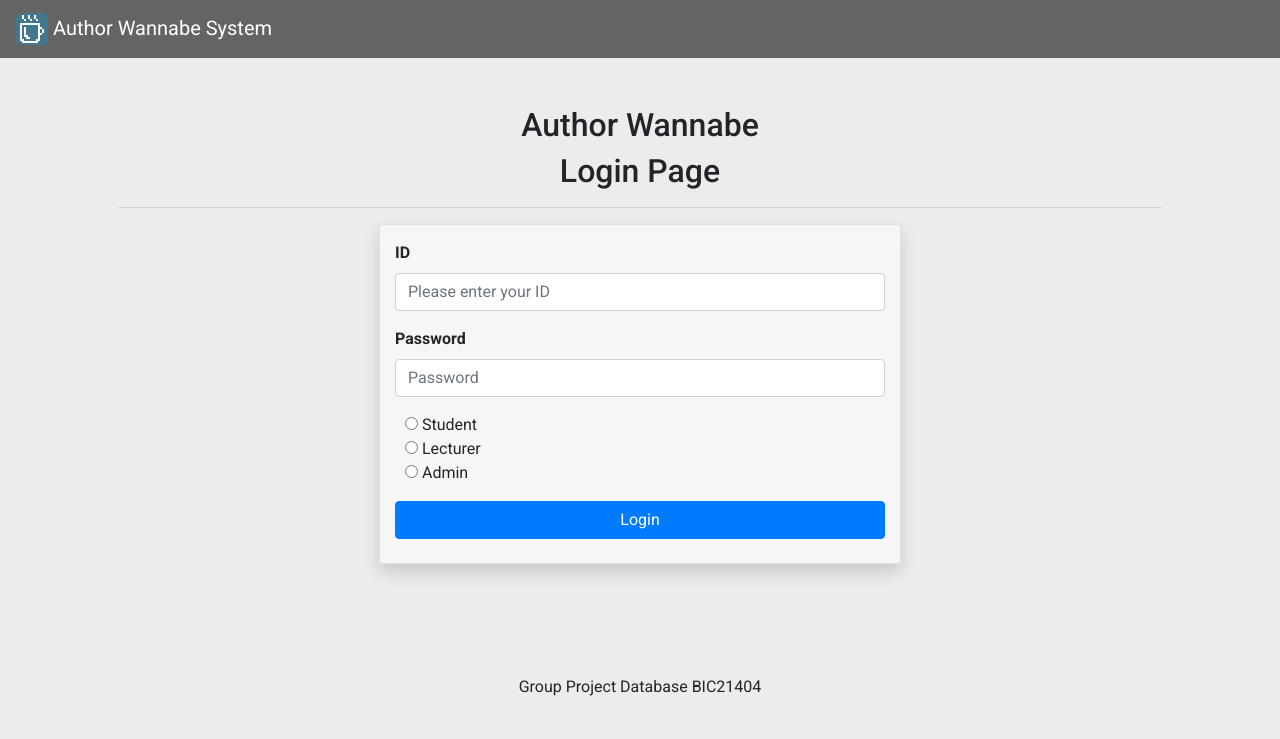
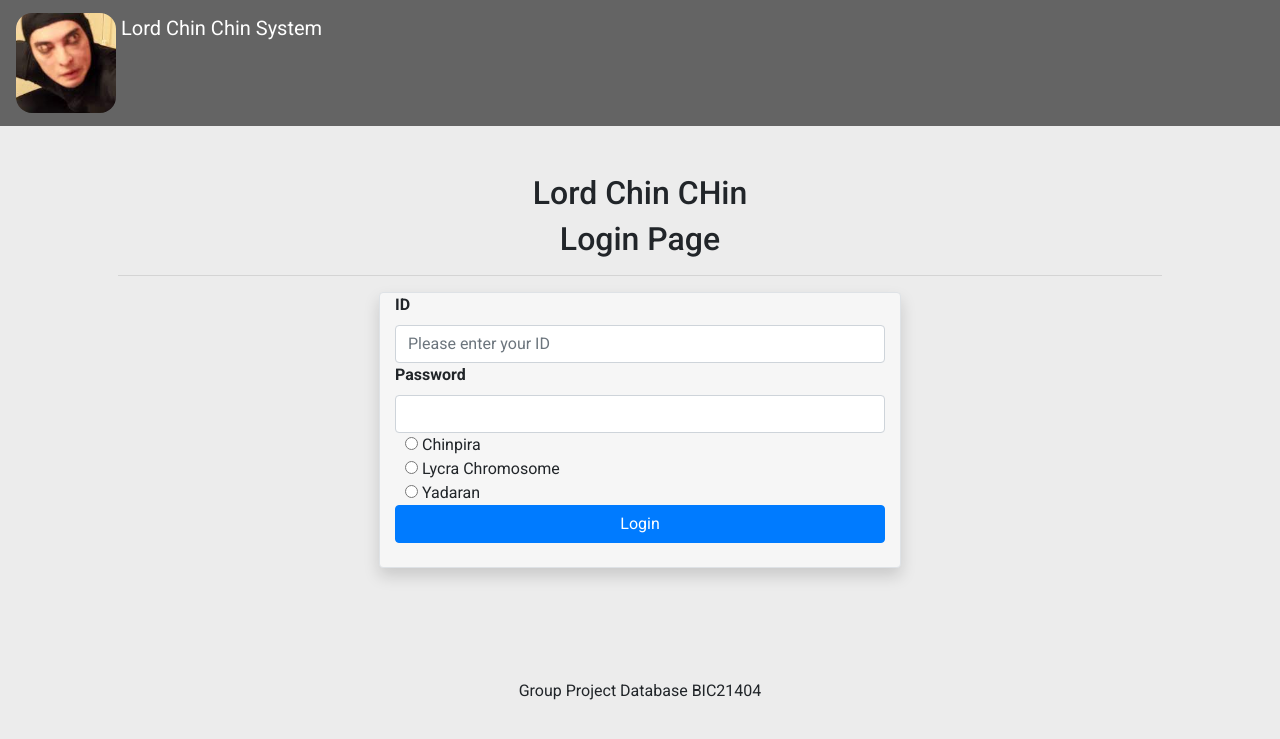
Before and after one commit to sydkif/db-project, a PHP site: page / in a window 1280 px wide. Shown: the top 739 px of the page. Run offline with PHP 8.4, Linux system fonts and the light colour scheme.

Commit message:
login page
din's branch

```diff
--- a/index.php
+++ b/index.php
@@ -4,36 +4,41 @@ $_SESSION['status'] = null;
 $_SESSION['msg'] = null;
 ?>
 
+
 <!-- Login Form START -->
 <div class="container p-5">
-    <h2 style="text-align: center;">Author Wannabe</h2>
+    <h2 style="text-align: center;">Lord Chin CHin</h2>
     <h2 style="text-align: center;">Login Page</h2>
     <hr>
+
     <div class="col-xl-6 col-lg-6 col col-md-10 col-sm-12 form-box border rounded mt-6 shadow" style="margin:auto; background-color:rgb(246, 246, 246) ;">
-        <form class="mt-3">
-            <div class="form-group">
+    <form  method="post">
+        <div>
             <label for="inputId"><b>ID</b></label>
-                <input type="text" class="form-control" id="inputId" placeholder="Please enter your ID">
+            <input type="text" class="form-control" name="inputId" placeholder="Please enter your ID" required id="inputId" />
         </div>
-            <div class="form-group">
+        <div>
+
             <label for="inputPassword"><b>Password</b></label>
-                <input type="password" class="form-control" id="inputPassword" placeholder="Password">
+            <input type="password" class="form-control" name="txt_password" required>
+
         </div>
-            <div class="form-group" style="margin-left: 10px;">
+        <div style="margin-left: 10px;">
             <label class="form-check-label"><input type="radio" name="account_type" id="student">
-                    Student</label><br>
+                Chinpira</label><br>
             <label class="form-check-label"><input type="radio" name="account_type" id="lecturer">
-                    Lecturer</label><br>
+                Lycra Chromosome</label><br>
             <label class="form-check-label"><input type="radio" name="account_type" id="admin">
-                    Admin</label><br>
+                Yadaran</label><br>
         </div>
-            <button onclick="nextPage()" type="button" class="btn btn-primary btn-block" id="login">Login</button>
+        <button href="admin/register/student.php" type="submit" class="btn btn-primary btn-block" id="login">Login</button>
         </form>
+
         <br>
     </div>
 </div>
+
 <!-- Login Form END -->
-
 <script>
     function nextPage() {
         if (document.getElementById('student').checked)
@@ -47,4 +52,5 @@ $_SESSION['msg'] = null;
     }
 </script>
 
+
 <?php include('templates/footer.php') ?>
--- a/templates/header.php
+++ b/templates/header.php
@@ -19,14 +19,14 @@
     <link rel="stylesheet" href="/css/style.css">
     <link rel="stylesheet" href="https://cdn.jsdelivr.net/npm/bootstrap-icons@1.5.0/font/bootstrap-icons.css">
 
-    <title>Author Wannabe System</title>
+    <title>Lord Chin Chin System</title>
 </head>
 
 <body>
     <!-- Header -->
     <nav class="navbar navbar-dark" style="background-color: #646464 ;">
         <a class="navbar-brand" href="/">
-            <img src="/img/logo.svg" width="32" height="32" class="d-inline-block align-top" alt="">
-            Author Wannabe System
+            <img src="/img/logo.jpg" width="100" height="100" class="d-inline-block align-top" alt="">
+            Lord Chin Chin System
         </a>
     </nav>
```
Also changed, not shown: img/logo.jpg (added). Lines whose indentation alone changed are shown as unchanged.
